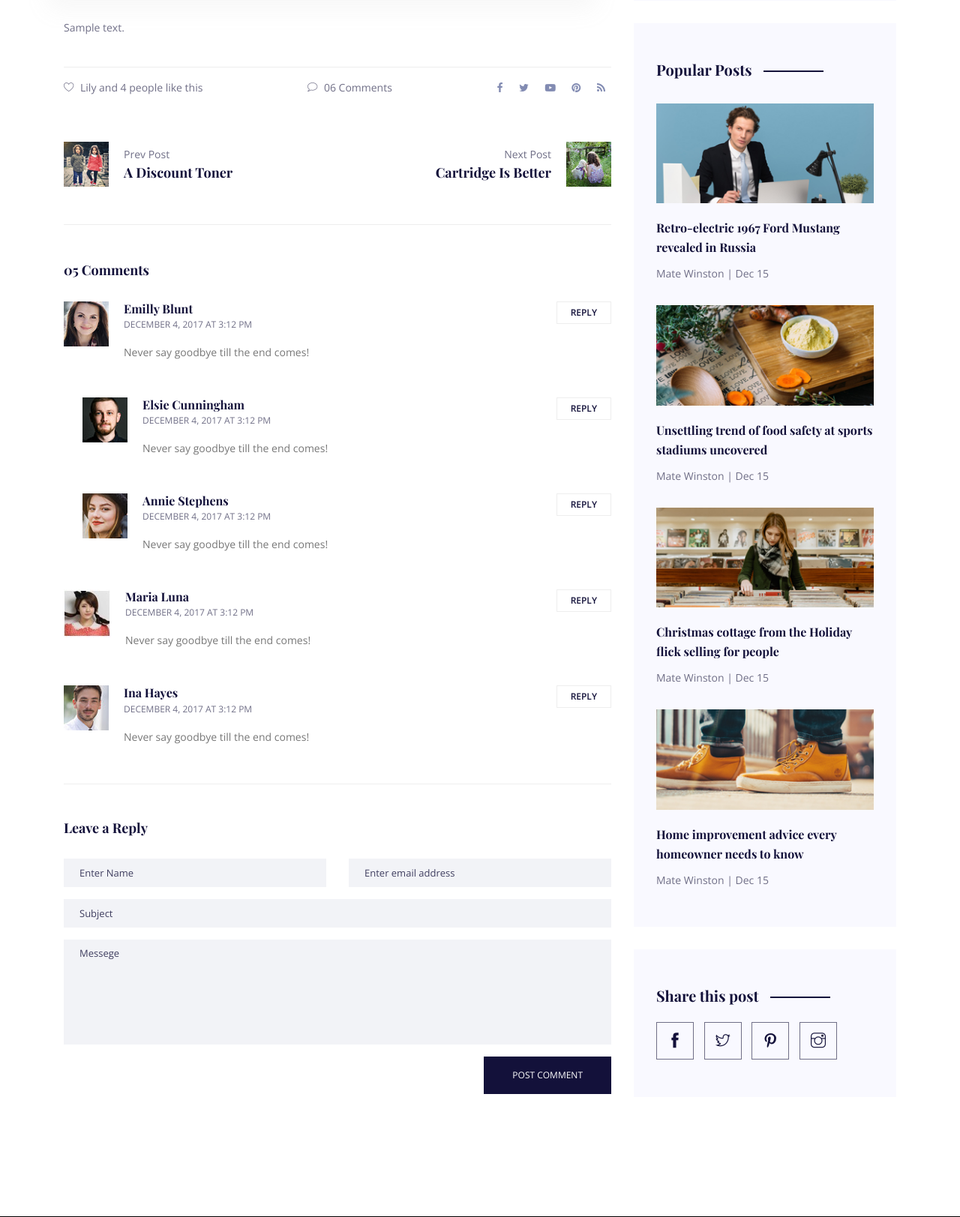
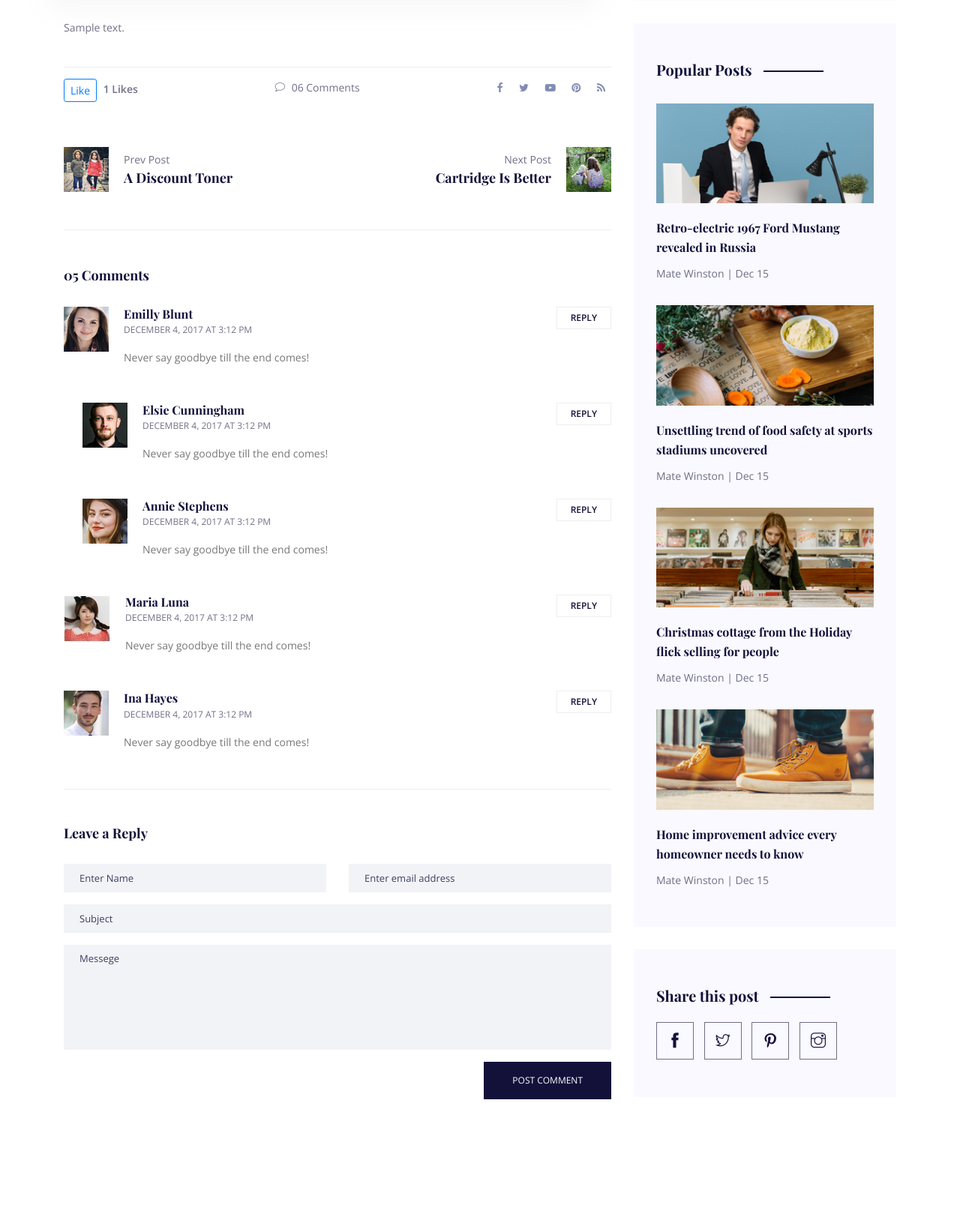
Before and after one commit to aabdulqader/blog-, a Django app: page /article/1 in a window 1280 px wide. Shown: the part 1256-2879 px from the top of the page at 75% size. Run offline with Django 3.2, Linux system fonts and the light colour scheme; tables that the repository leaves empty hold one stand-in row (values such as "Sample post"); grey boxes marked "Sample" are stand-in pictures; some libraries are stand-ins or nearby versions; some web fonts are replaced.

Commit message:
Like Button Added

```diff
--- a/home/models.py
+++ b/home/models.py
@@ -22,6 +22,13 @@ class Post(models.Model):
     body = models.TextField()
     image = models.ImageField(default='default.jpg', blank=True)
     time = models.DateField(auto_now_add=True)
+    likes = models.ManyToManyField(User, related_name='blog_posts')
+
+
+
+    def total_likes(self):
+        return self.likes.count()
+
 
 
     def __str__(self):
--- a/home/urls.py
+++ b/home/urls.py
@@ -1,7 +1,7 @@
 
 from django.urls import path, include
 from . import views
-from .views import HomeView, ArticleDetailView, CreatePostView, UpdatePostView, DeletePostView, AddCategoryView, CategoryView
+from .views import HomeView, ArticleDetailView, CreatePostView, UpdatePostView, DeletePostView, AddCategoryView, CategoryView, LikeView
 from django.conf.urls.static import static
 from django.conf import settings
 from django.contrib.staticfiles.urls import staticfiles_urlpatterns
@@ -16,6 +16,8 @@ urlpatterns = [
     path('category/<slug:slug>/', CategoryView, name = 'category'),
     path('article/edit/<int:pk>', UpdatePostView.as_view(), name = 'edit'),
     path('article/<int:pk>/delete', DeletePostView.as_view(), name = 'del_post'),
+    path('like/<int:pk>', LikeView, name = 'like_post'),
+
 ]
 
 urlpatterns += staticfiles_urlpatterns()
--- a/home/views.py
+++ b/home/views.py
@@ -1,9 +1,18 @@
-from django.shortcuts import render, redirect
+from django.shortcuts import render, redirect, HttpResponseRedirect, get_object_or_404
 from .models import Post, Contact, Category
 from django.views.generic import ListView, DetailView, CreateView, UpdateView, DeleteView
 from .forms import PostForm,UpdateForm
 from django.urls import reverse_lazy, reverse
 from django.contrib import messages
+
+
+def LikeView(request, pk):
+    post = get_object_or_404(Post, id=request.POST.get('post_id'))
+    post.likes.add(request.user)
+    return HttpResponseRedirect(reverse('article_details', args=[str(pk)]))
+
+
+
 
 
 class HomeView(ListView):
@@ -22,6 +31,15 @@ class HomeView(ListView):
 class ArticleDetailView(DetailView):
     model = Post
     template_name = 'article_details.html'
+
+    def get_context_data(self, **kwargs):
+        context = super().get_context_data(**kwargs)
+
+        stuff = get_object_or_404(Post, id=self.kwargs['pk'])
+        total_likes = stuff.total_likes()
+        context["total_likes"] = total_likes
+        return context
+
 
 
 def contact(request):
--- a/templates/article_details.html
+++ b/templates/article_details.html
@@ -52,7 +52,20 @@
                         </blockquote>
                         <p>{{post.body}}</p>
                         <div class="news_d_footer flex-column flex-sm-row">
-                            <a href="#"><i class="lnr lnr lnr-heart"></i>Lily and 4 people like this</a>
+                            <form action="{% url 'like_post' post.pk %}" method ='POST'>
+                                {% csrf_token %}
+                                <button type='submit' name='post_id' value='{{post.id}}' class='btn btn-outline-primary btn-sm'>
+                                    Like
+                                </button> <strong class='ml-5'>{{total_likes}} Likes</strong>
+
+
+                                <!--
+                                <a>
+                                    <i type='submit' name='post_id' value={{post.id}} class="lnr lnr lnr-heart" ></i>Lily and 4 people like this
+                                </a>
+                                -->
+
+                            </form>
                             <a class="justify-content-sm-center ml-sm-auto mt-sm-0 mt-2" href="#"><i class="lnr lnr lnr-bubble"></i>06 Comments</a>
                             <div class="news_socail ml-sm-auto mt-sm-0 mt-2">
                                 <a href="#"><i class="fa fa-facebook"></i></a>
```
Also changed, not shown: home/migrations/0018_post_likes.py (added), 1 other file.
